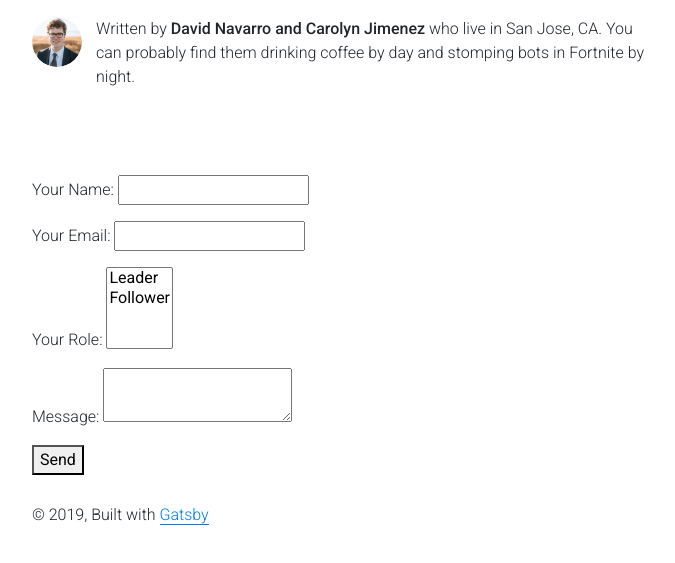
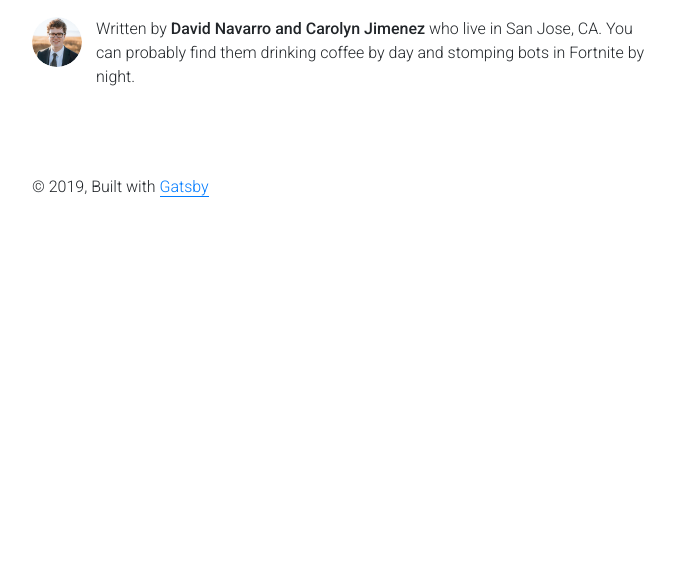
Before and after one commit to navarro-david/newlynavarro, a Gatsby site: page / in a window 1280 px wide. Shown: the part 137-700 px from the top of the page, without its empty margins (293-968 px from the left). Built offline with nearby package versions, Linux system fonts and the light colour scheme; Gatsby itself is replaced by a stand-in of ours; some packages are replaced by stand-ins of ours.

Commit message:
Remove Netlify Forms

```diff
--- a/src/pages/index.js
+++ b/src/pages/index.js
@@ -28,71 +28,6 @@ class SiteIndex extends React.Component {
           keywords={[`blog`, `gatsby`, `javascript`, `react`]}
         />
         <Bio />
-        <form name="test-contact" method="POST" data-netlify="true">
-          <p>
-            <label>
-              Your Name: <input type="text" name="test-name" />
-            </label>
-          </p>
-          <p>
-            <label>
-              Your Email: <input type="email" name="test-email" />
-            </label>
-          </p>
-          <p>
-            <label>
-              Your Role:{" "}
-              <select name="test-role[]" multiple>
-                <option value="leader">Leader</option>
-                <option value="follower">Follower</option>
-              </select>
-            </label>
-          </p>
-          <p>
-            <label>
-              Message: <textarea name="message" />
-            </label>
-          </p>
-          <p>
-            <button type="submit">Send</button>
-          </p>
-        </form>
-        {/* <MDBContainer>
-          <MDBRow>
-            <MDBCol md="6">
-              <form name="test_subscribe" data-netlify="true">
-                <p className="h5 text-center mb-4">Subscribe</p>
-                <div className="grey-text">
-                  <MDBInput
-                    label="Your name"
-                    icon="user"
-                    group
-                    type="text"
-                    validate
-                    error="wrong"
-                    success="right"
-                    name="test_subscribe_name"
-                  />
-                  <MDBInput
-                    label="Your email"
-                    icon="envelope"
-                    group
-                    type="email"
-                    validate
-                    error="wrong"
-                    success="right"
-                    name="test_subscribe_email"
-                  />
-                </div>
-                <div className="text-center">
-                  <MDBBtn type="submit" outline color="info">
-                    Send <MDBIcon far icon="paper-plane" className="ml-1" />
-                  </MDBBtn>
-                </div>
-              </form>
-            </MDBCol>
-          </MDBRow>
-        </MDBContainer> */}
       </Layout>
     )
   }
```
